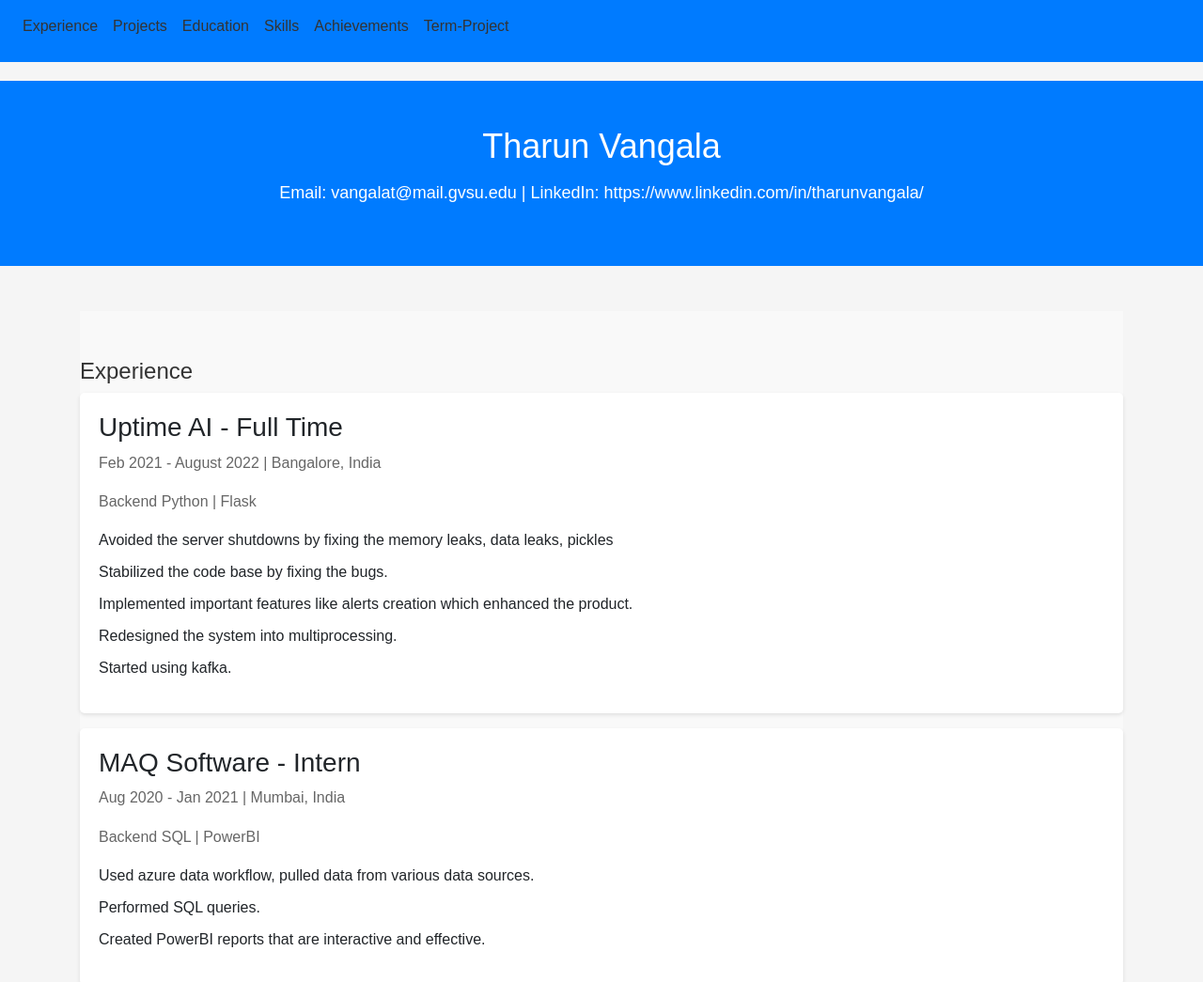
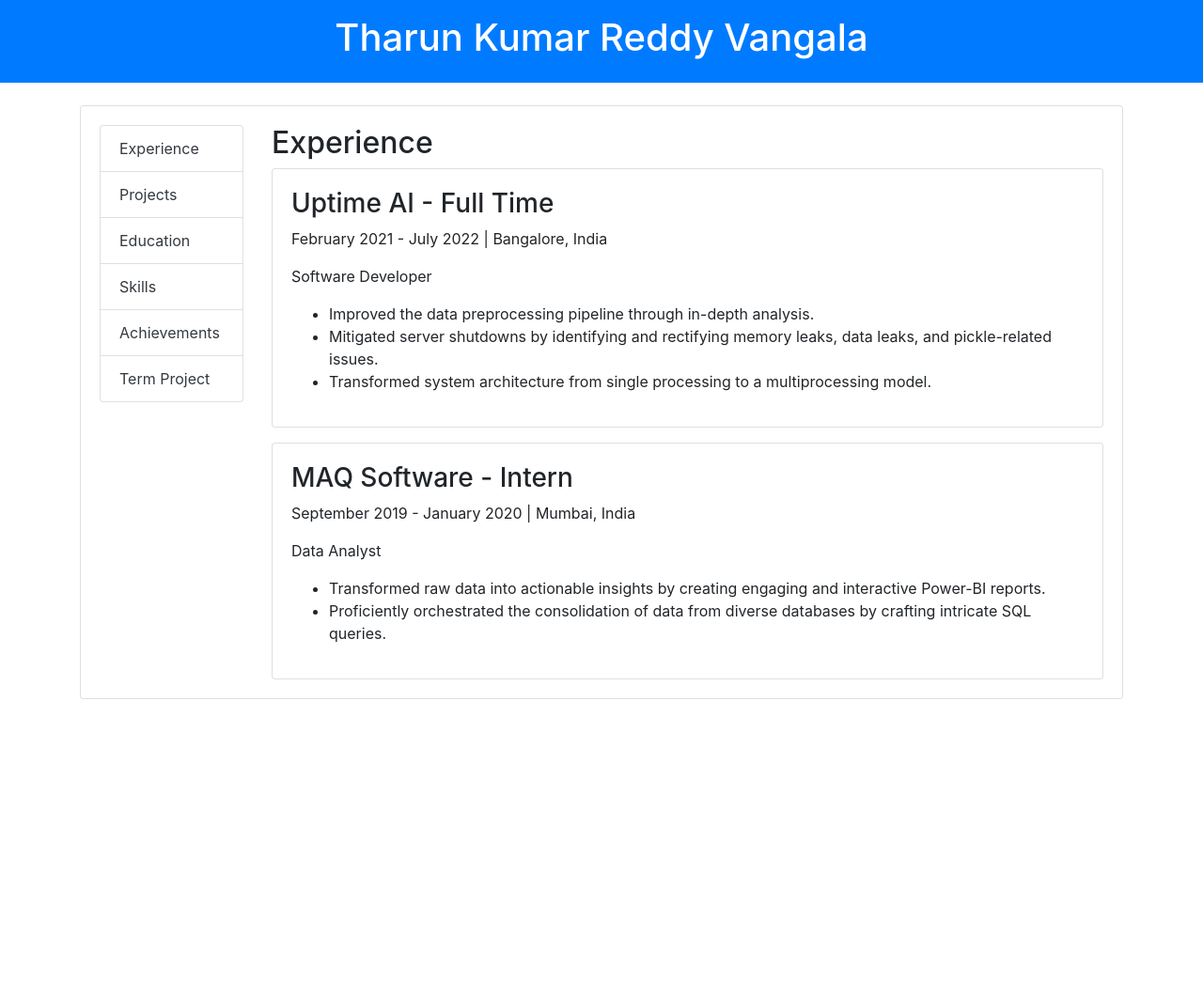
Before and after one commit to tzzzzn/CIS641-HW2-Vangala, a plain HTML site: page index.html in a window 1280 px wide. Shown: the top 1045 px of the page at 94% size. After the commit the page ends 800 px from the top, so only its background shows below. Drawn offline with nearby package versions, Linux system fonts and the light colour scheme.

Commit message:
updated the website.

```diff
--- a/index.html
+++ b/index.html
@@ -1,58 +1,60 @@
 <!DOCTYPE html>
-<html>
+<html lang="en">
 
 <head>
-    <title>Tharun Vangala - Portfolio</title>
+    <meta charset="UTF-8">
+    <meta name="viewport" content="width=device-width, initial-scale=1.0">
+    <title>Tharun Kumar Reddy Vangala</title>
+    <!-- Bootstrap CSS -->
     <link rel="stylesheet" href="https://maxcdn.bootstrapcdn.com/bootstrap/4.5.2/css/bootstrap.min.css">
-    <link rel="stylesheet" href="style.css">
+    <style>
+        li:hover{
+            background-color: burlywood;
+            cursor: pointer;
+        }
+    </style>
 </head>
 
 <body>
-    <nav class="navbar navbar-expand-lg navbar-dark bg-primary">
-        <div class="collapse navbar-collapse" id="navbarNav">
-            <ul class="navbar-nav">
-                <li class="nav-item">
-                    <a class="nav-link" href="#experience">Experience</a>
-                </li>
-                <li class="nav-item">
-                    <a class="nav-link" href="#projects">Projects</a>
-                </li>
-                <li class="nav-item">
-                    <a class="nav-link" href="#education">Education</a>
-                </li>
-                <li class="nav-item">
-                    <a class="nav-link" href="#skills">Skills</a>
-                </li>
-                <li class="nav-item">
-                    <a class="nav-link" href="#achievements">Achievements</a>
-                </li>
-                <li class="nav-item">
-                    <a class="nav-link" href="#term-project">Term-Project</a>
-                </li>
+
+    <!-- Top Bar -->
+    <header class="bg-primary text-white text-center py-3">
+        <h1>Tharun Kumar Reddy Vangala</h1>
+    </header>
+
+    <div class="container mt-4">
+
+        <!-- Big Card -->
+        <div class="card">
+
+            <!-- Card Body -->
+            <div class="card-body row">
+
+                <!-- Navigation Buttons (2/5th of the card) -->
+                <div class="col-md-2">
+                    <ul class="list-group">
+                        <li class="list-group-item" onclick="loadContent('experience')"><a href="#" class="text-dark">Experience</a></li>
+                        <li class="list-group-item" onclick="loadContent('projects')"><a href="#" class="text-dark">Projects</a></li>
+                        <li class="list-group-item" onclick="loadContent('education')"><a href="#" class="text-dark">Education</a></li>
+                        <li class="list-group-item" onclick="loadContent('skills')"><a href="#" class="text-dark">Skills</a></li>
+                        <li class="list-group-item" onclick="loadContent('achievements')"><a href="#" class="text-dark">Achievements</a></li>
+                        <li class="list-group-item" onclick="loadContent('term-project')"><a href="#" class="text-dark">Term Project</a></li>
                     </ul>
                 </div>
-    </nav>
 
-    <header class="bg-primary text-white text-center py-5">
-        <h1>Tharun Vangala</h1>
-        <p>Email: vangalat@mail.gvsu.edu | LinkedIn: <a
-            href="https://www.linkedin.com/in/tharunvangala/" class="text-white">https://www.linkedin.com/in/tharunvangala/</a></p>
-    </header>
-
-    <div class="container my-5">
-        <section id="experience" class="mb-5">
+                <!-- Right Side Content (3/5th of the card) -->
+                <div class="col-md-10" id="content">
+                    <!-- Initial message -->
                     <h2>Experience</h2>
                         <div class="card">
                             <div class="card-body">
                                 <h3>Uptime AI - Full Time</h3>
-                    <p>Feb 2021 - August 2022 | Bangalore, India</p>
-                    <p>Backend Python | Flask</p>
+                                <p>February 2021 - July 2022 | Bangalore, India</p>
+                                <p>Software Developer</p>
                                 <ul>
-                        <li>Avoided the server shutdowns by fixing the memory leaks, data leaks, pickles</li>
-                        <li>Stabilized the code base by fixing the bugs.</li>
-                        <li>Implemented important features like alerts creation which enhanced the product.</li>
-                        <li>Redesigned the system into multiprocessing.</li>
-                        <li>Started using kafka.</li>
+                                    <li>Improved the data preprocessing pipeline through in-depth analysis.</li>
+                                    <li>Mitigated server shutdowns by identifying and rectifying memory leaks, data leaks, and pickle-related issues.</li>
+                                    <li>Transformed system architecture from single processing to a multiprocessing model.</li>
                                 </ul>
                             </div>
                         </div>
@@ -60,90 +62,156 @@
                         <div class="card mt-3">
                             <div class="card-body">
                                 <h3>MAQ Software - Intern</h3>
-                    <p>Aug 2020 - Jan 2021 | Mumbai, India</p>
-                    <p>Backend SQL | PowerBI</p>
+                                <p>September 2019 - January 2020 | Mumbai, India</p>
+                                <p>Data Analyst</p>
                                 <ul>
-                        <li>Used azure data workflow, pulled data from various data sources.</li>
-                        <li>Performed SQL queries.</li>
-                        <li>Created PowerBI reports that are interactive and effective.</li>
+                                    <li>Transformed raw data into actionable insights by creating engaging and interactive Power-BI reports.</li>
+                                    <li>Proficiently orchestrated the consolidation of data from diverse databases by crafting intricate SQL queries.</li>
                                 </ul>
                             </div>
                         </div>
-        </section>
 
-        <section id="projects" class="mb-5">
-            <h2>Projects</h2>
+                </div>
+
+            </div>
+
+        </div>
+
+    </div>
+
+    <!-- Bootstrap JavaScript -->
+    <script src="https://code.jquery.com/jquery-3.5.1.slim.min.js"></script>
+    <script src="https://cdn.jsdelivr.net/npm/@popperjs/core@2.9.3/dist/umd/popper.min.js"></script>
+    <script src="https://maxcdn.bootstrapcdn.com/bootstrap/4.5.2/js/bootstrap.min.js"></script>
+
+    <script>
+        function loadContent(category) {
+            var contentDiv = document.getElementById('content');
+            var content = '';
+
+            // Switch content based on the selected category
+            switch (category) {
+                case 'experience':
+                    content = `
+                        <h2>Experience</h2>
                         <div class="card">
                             <div class="card-body">
-                    <h3>Geekstagram</h3>
-                    <p>Created a local website using PHP. In this, users can write, compile code, and save it with comments like questions and approaches to solve problems. This helps with easier access and provides a good interface for revision purposes. Used HTML, CSS, PHP, and SQL.</p>
+                                <h3>Uptime AI - Full Time</h3>
+                                <p>February 2021 - July 2022 | Bangalore, India</p>
+                                <p>Software Developer</p>
+                                <ul>
+                                    <li>Improved the data preprocessing pipeline through in-depth analysis.</li>
+                                    <li>Mitigated server shutdowns by identifying and rectifying memory leaks, data leaks, and pickle-related issues.</li>
+                                    <li>Transformed system architecture from single processing to a multiprocessing model.</li>
+                                </ul>
                             </div>
                         </div>
 
                         <div class="card mt-3">
                             <div class="card-body">
+                                <h3>MAQ Software - Intern</h3>
+                                <p>September 2019 - January 2020 | Mumbai, India</p>
+                                <p>Data Analyst</p>
+                                <ul>
+                                    <li>Transformed raw data into actionable insights by creating engaging and interactive Power-BI reports.</li>
+                                    <li>Proficiently orchestrated the consolidation of data from diverse databases by crafting intricate SQL queries.</li>
+                                </ul>
+                            </div>
+                        </div>`;
+                    break;
+
+                case 'projects':
+                    content = `
+                        <h2>Projects</h2>
+                        <div class="card">
+                            <div class="card-body">
                                 <h3>Task Scheduler</h3>
-                    <p>Developed a website using HTML, CSS, JS, Python, and MongoDB. Users can create tasks and schedule them. The website helps organize tasks and notifies users, improving overall productivity.</p>
+                                <p>HTML | CSS | JS | MongoDB | Python</p>
+                                <ul>
+                                    <li>Implemented a versatile task categorization system.</li>
+                                    <li>Integrated automated email notifications.</li>
+                                </ul>
+                            </div>
+                        </div>
+
+                        <div class="card mt-3">
+                            <div class="card-body">
+                                <h3>Geekstagram</h3>
+                                <p>HTML | CSS | PHP | SQL</p>
+                                <ul>
+                                    <li>Implemented a user-friendly code editor.</li>
+                                    <li>Enhanced the system by enabling users to add comments, questions, and problem-solving approaches.</li>
+                                    <li>Designed the platform with revision in mind.</li>
+                                </ul>
                             </div>
                         </div>
 
                         <div class="card mt-3">
                             <div class="card-body">
                                 <h3>Trading Bot</h3>
-                    <p>Created a Python program that fetches data using APIs and Selenium. Based on technical analysis, it decides whether to buy or sell shares. Used Python, APIs, Selenium, MongoDB, and PostgreSQL.</p>
+                                <p>Python | API | Selenium | MongoDB | PostgreSQL</p>
+                                <ul>
+                                    <li>Fetched real-time data using APIs.</li>
+                                    <li>Created an automated trading system based on past data and technical analysis.</li>
+                                </ul>
                             </div>
-            </div>
-        </section>
+                        </div>`;
+                    break;
 
-        <section id="education" class="mb-5">
+                case 'education':
+                    content = `
                         <h2>Education</h2>
                         <div class="card">
                             <div class="card-body">
-                    <h3>Lovely Professional University, Punjab</h3>
-                    <p>B.Tech(CSE) - 8.14/10</p>
+                                <h3>Grand Valley State University</h3>
+                                <p>Master’s in Computer Science</p>
+                                <p>Grad May 2024 | CGPA: 3.78</p>
                             </div>
                         </div>
 
                         <div class="card mt-3">
-                <div class card-body="">
-                    <h3>Grand Valley State University, Michigan</h3>
-                    <p>Masters(CS) - 3.7/4</p>
+                            <div class="card-body">
+                                <h3>Lovely Professional University</h3>
+                                <p>Bachelor’s in Computer Science</p>
+                                <p>Grad April 2020 | CGPA: 3.70</p>
                             </div>
-            </div>
-        </section>
+                        </div>`;
+                    break;
 
-        <section id="skills" class="mb-5">
+                case 'skills':
+                    content = `
                         <h2>Skills</h2>
                         <div class="card">
                             <div class="card-body">
-                    <h3>Programming Languages</h3>
-                    <p>C++, Python, C, JavaScript</p>
+                                <h3>Languages</h3>
+                                <p>Advance: C++, Python<br> Intermediate: JavaScript</p>
                             </div>
                         </div>
 
                         <div class="card mt-3">
                             <div class="card-body">
                                 <h3>Tools</h3>
-                    <p>Git</p>
+                                <p>GitHub, Visual Studio Code</p>
                             </div>
                         </div>
 
                         <div class="card mt-3">
                             <div class="card-body">
-                    <h3>Frameworks</h3>
-                    <p>Flask, React Native</p>
+                                <h3>Frameworks and Libraries</h3>
+                                <p>ReactJS, Flask</p>
                             </div>
                         </div>
 
                         <div class="card mt-3">
                             <div class="card-body">
                                 <h3>Technologies</h3>
-                    <p>CSS, HTML, SQL, MongoDB, PostgreSQL, Kafka</p>
+                                <p>HTML, CSS, SQL, NoSQL, Kafka, MongoDB</p>
                             </div>
-            </div>
-        </section>
+                        </div>`;
+                    break;
 
-        <section id="achievements">
+                case 'achievements':
+                    content = `
                         <h2>Achievements</h2>
                         <div class="card">
                             <div class="card-body">
@@ -164,14 +232,15 @@
                                 <h3>LinkedIn</h3>
                                 <p>Cleared a C++ skill assessment test and attained a badge in C++.</p>
                             </div>
-            </div>
-        </section>
+                        </div>`;
+                    break;
 
-        <section id="term-project">
-            <h2><a href="https://tzzzzn.github.io/GVSU-CIS641-BTS/">Term Project</a></h2>
+                case 'term-project':
+                    content = `
+                        <h2>Term Project</h2>
                         <div class="card">
                             <div class="card-body">
-                    <h3><a href="https://github.com/tzzzzn/GVSU-CIS641-BTS">Overview</a></h3>
+                                <h3>Overview</h3>
                                 <p>The project is a task scheduler application that offers task creation, management,
                                     notifications, user authentication, repetition options, and task categorization
                                     features. It aims to provide several key business values, including improved task
@@ -179,15 +248,21 @@
                                     enhanced user engagement, and potential revenue generation through advertising. However,
                                     the project faces challenges and constraints related to notification delivery,
                                     synchronization, and competition in the market.</p>
+                                    <p>GitHub Repository: <a href="https://github.com/tzzzzn/GVSU-CIS641-BTS">https://github.com/tzzzzn/GVSU-CIS641-BTS</a></p>
+                                    <p>Website: <a href="https://tzzzzn.github.io/GVSU-CIS641-BTS/">https://tzzzzn.github.io/GVSU-CIS641-BTS/</a></p>
                             </div>
-            </div>
-        </section>
-    </div>
+                        </div>`;
+                    break;
 
-    <!-- Bootstrap JavaScript -->
-    <script src="https://code.jquery.com/jquery-3.5.1.slim.min.js"></script>
-    <script src="https://cdn.jsdelivr.net/npm/@popperjs/core@2.9.3/dist/umd/popper.min.js"></script>
-    <script src="https://maxcdn.bootstrapcdn.com/bootstrap/4.5.2/js/bootstrap.min.js"></script>
+                default:
+                    break;
+            }
+
+            // Update the content
+            contentDiv.innerHTML = content;
+        }
+    </script>
+
 </body>
 
 </html>
```
Lines whose indentation alone changed are shown as unchanged.
